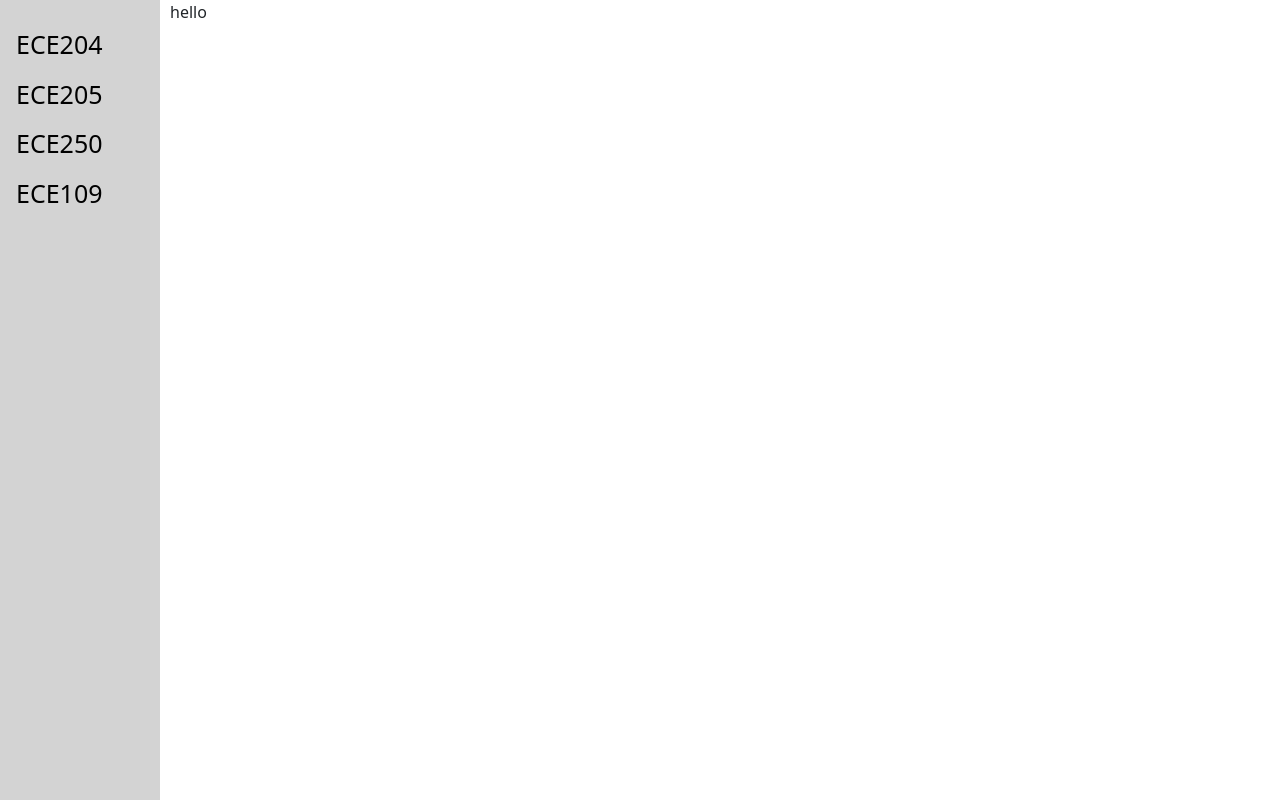
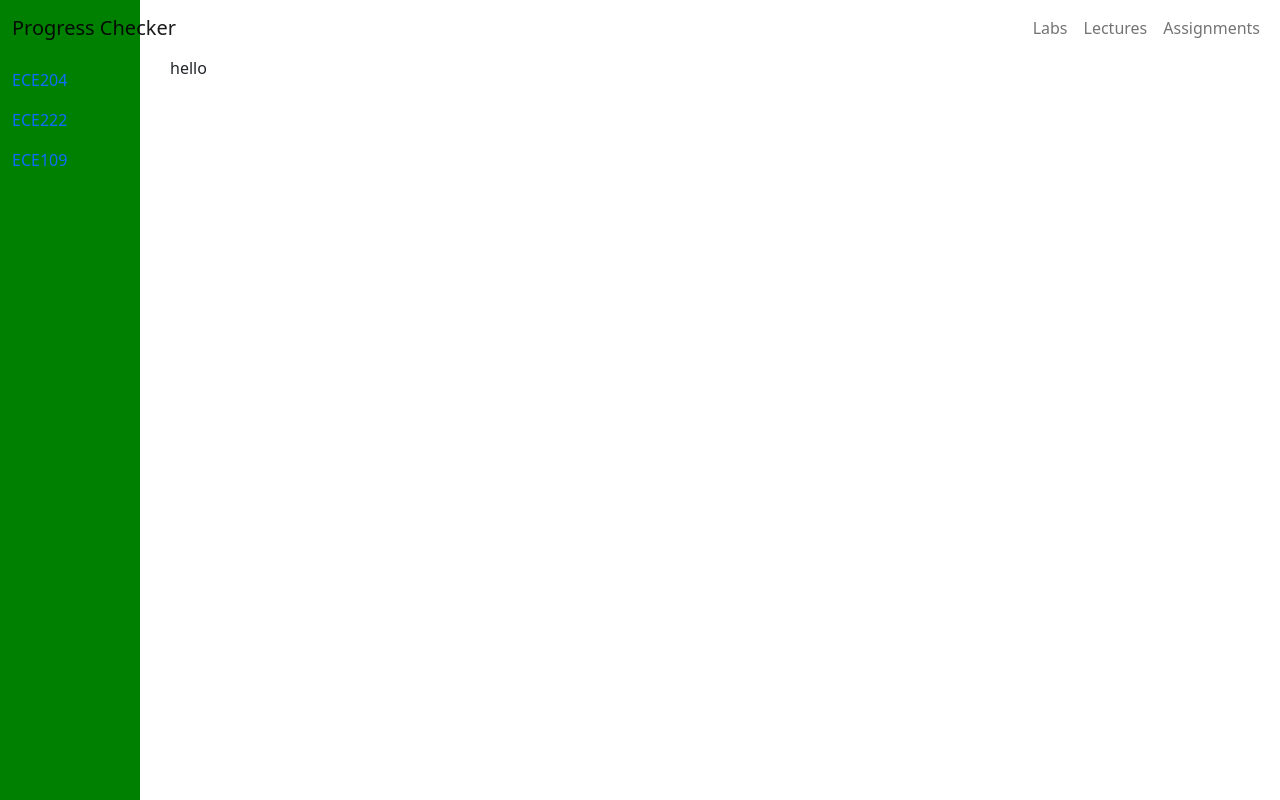
Before and after one commit to annegu/TravelBud, a Flask app: page / in a window 1280 px wide. Run offline with Flask 2, Linux system fonts and the light colour scheme.

Commit message:
navbars
navbars

```diff
--- a/static/style.css
+++ b/static/style.css
@@ -2,30 +2,13 @@ body {
     background-color: white;
 }
 
-.sidenav {
-    height: 100%; /* Full-height: remove this if you want "auto" height */
-    width: 160px; /* Set the width of the sidebar */
-    position: fixed; /* Fixed Sidebar (stay in place on scroll) */
-    z-index: 1; /* Stay on top */
-    top: 0; /* Stay at the top */
-    left: 0;
-    background-color: lightgrey;
-    overflow-x: hidden; /* Disable horizontal scroll */
-    padding-top: 20px;
-}
-
-/* The navigation menu links */
-.sidenav a {
-    padding: 6px 8px 6px 16px;
-    text-decoration: none;
-    font-size: 25px;
-    color: black;
-    display: block;
-}
-
-/* When you mouse over the navigation links, change their color */
-.sidenav a:hover {
-    color: #f1f1f1;
+.navbar-fixed-left {
+    background-color:green;
+    padding-top: 30px;
+    width: 140px;
+    position: fixed;
+    border-radius: 0;
+    height: 100%;
 }
 
 /* Style page content */
--- a/templates/home.html
+++ b/templates/home.html
@@ -7,13 +7,46 @@
     <link rel="stylesheet" href="static/style.css" />
 </head>
 <body>
-    <div class="sidenav">
-        <a href="#">ECE204</a>
-        <a href="#">ECE205</a>
-        <a href="#">ECE250</a>
-        <a href="#">ECE109</a>
-    </div>
+    <nav class = "navbar-fixed-left">
+        <div class="container-fluid">
+            <div class="navbar-header">
+                <a class="navbar-brand" href="#"></a>
+            </div>
+        <ul class="nav navbar-nav">
+            <li class="nav-item">
+                <a class="nav-link" href="#">ECE204</a>
+            </li>
 
+            <li class="nav-item">
+                <a class="nav-link" href="#">ECE222</a>
+            </li>
+
+            <li class="nav-item">
+                <a class="nav-link" href="#">ECE109</a>
+            </li>
+         </ul>
+        </div>
+    </nav>
+    <nav class = "navbar navbar-expand-md navbar-light">
+        <div class="container-fluid">
+            <div class="navbar-header">
+                <a class="navbar-brand" href="#">Progress Checker</a>
+            </div>
+        <ul class="nav navbar-nav">
+            <li class="nav-item">
+                <a class="nav-link" href="#">Labs</a>
+            </li>
+
+            <li class="nav-item">
+                <a class="nav-link" href="#">Lectures</a>
+            </li>
+
+            <li class="nav-item">
+                <a class="nav-link" href="#">Assignments</a>
+            </li>
+         </ul>
+        </div>
+    </nav>
     <div class="main">
         hello
     </div>
```
